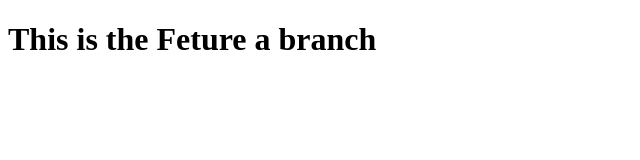
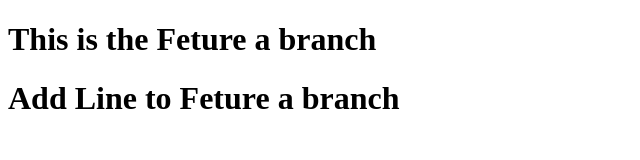
Before and after one commit to Sambit91/MyFirstGit, a plain HTML site: page WebApplication1/WebApplication1/Index.html in a window 1280 px wide. Shown: the whole page, without its empty margins (0-640 px from the left). Drawn offline with Linux system fonts and the light colour scheme.

Commit message:
Line add to Feturea

```diff
--- a/WebApplication1/WebApplication1/Index.html
+++ b/WebApplication1/WebApplication1/Index.html
@@ -5,7 +5,6 @@
 </head>
 <body>
     <h1>This is the Feture a branch </h1>
-
-
+    <h1>Add Line to Feture a branch</h1>
 </body>
 </html>
```
